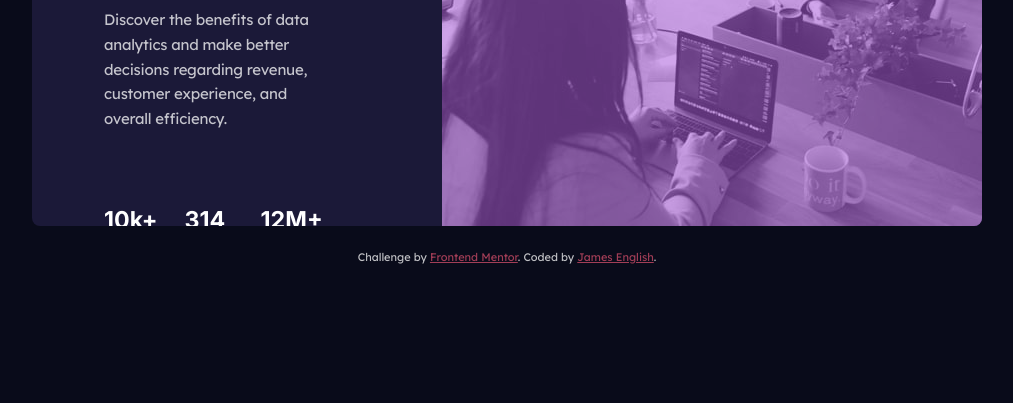
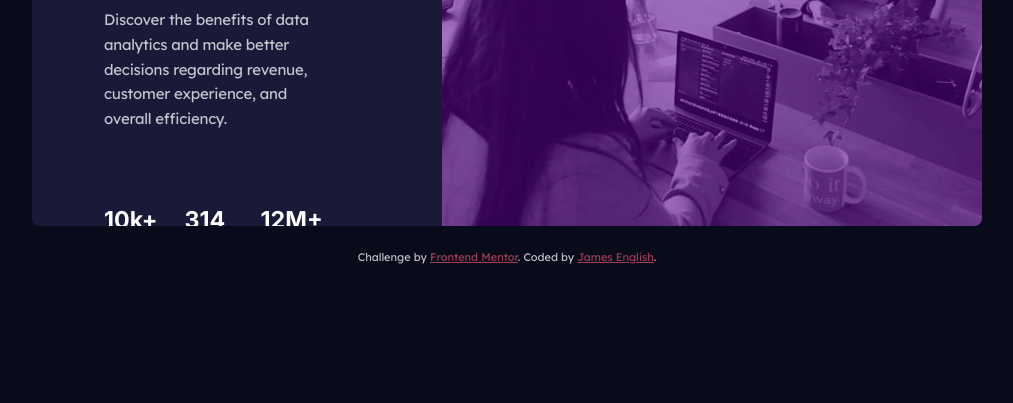
Before and after one commit to anglicus/fem_stats-preview-card-component, a plain HTML site: page index.html in a window 1280 px wide. Shown: the part 397-800 px from the top of the page, without its empty margins (133-1146 px from the left). Drawn offline with Linux system fonts and the light colour scheme.

Commit message:
Update style.css

```diff
--- a/style.css
+++ b/style.css
@@ -94,7 +94,7 @@ p {
 }
 
 #image-div {
-    background-color: var(--soft-violet);
+    background-color: hsl(277, 100%, 29%);
 }
 
 .image-header {
```
